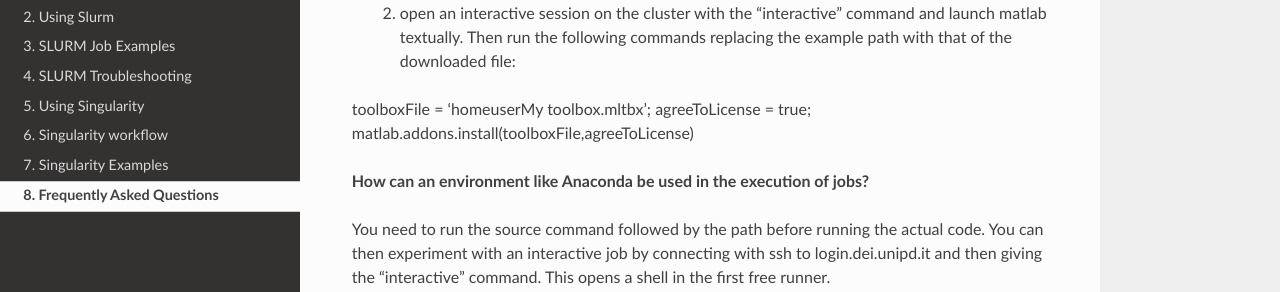
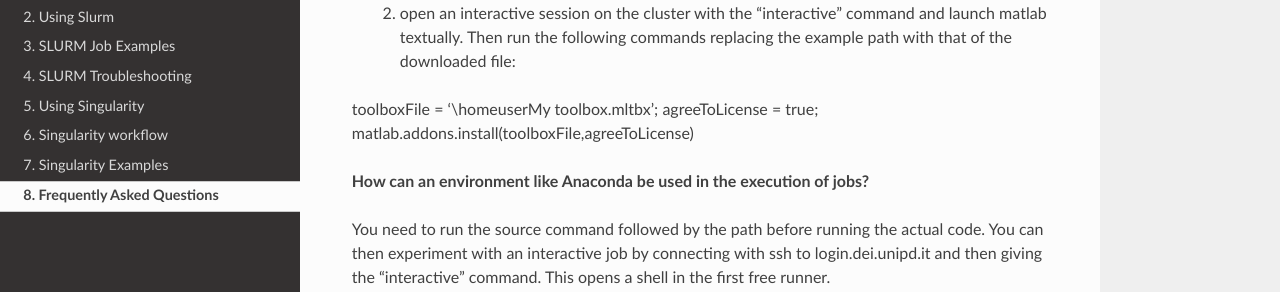
Before and after one commit to agostinoandriolo/clusterDEIguide, a Sphinx documentation site: the page built from ClusterDEIUserGuide-master/docs/FAQ.rst, in a window 1280 px wide and 900 px high, scrolled down 1056 px. Shown: the part 158-450 px from the top of the window. Built offline with Sphinx 7.4.7 and the Read the Docs theme 2.0.0, drawn with Linux system fonts in a browser that asks for light colours.

Commit message:
Update FAQ.rst

```diff
--- a/ClusterDEIUserGuide-master/docs/FAQ.rst
+++ b/ClusterDEIUserGuide-master/docs/FAQ.rst
@@ -37,7 +37,7 @@ In this regard there are two possibilities.
 
      1. connect to login.dei.unipd.it via ssh enabling X11 forwarding (with the -X option), then open an interactive graphical session on the cluster with the "sinteractive" command and launch matlab. Continue with the graphical interface.
      2. open an interactive session on the cluster with the "interactive" command and launch matlab textually. Then run the following commands replacing the example path with that of the downloaded file:
-toolboxFile = '\home\user\My toolbox.mltbx';
+toolboxFile = '\\home\user\My toolbox.mltbx';
 agreeToLicense = true;
 matlab.addons.install(toolboxFile,agreeToLicense)
 
```
